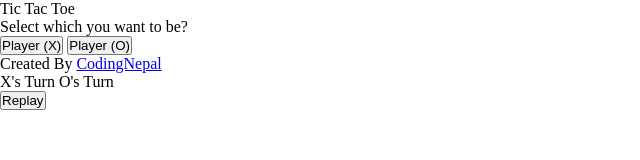
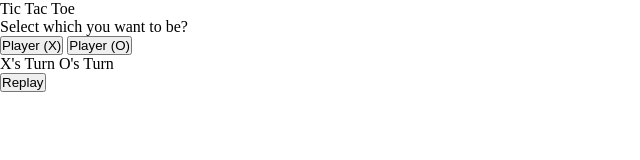
Before and after one commit to Mukund2024137/Tic-Tac-Toe, a plain HTML site: page index.html in a window 1280 px wide. Shown: the whole page, without its empty margins (0-640 px from the left). Drawn offline with Linux system fonts and the light colour scheme; a web font is replaced by a local one.

Commit message:
Update index.html

```diff
--- a/index.html
+++ b/index.html
@@ -1,9 +1,8 @@
 <!DOCTYPE html>
-<!-- Created By CodingNepal - www.youtube.com/codingnepal || www.codingnepalweb.com -->
 <html lang="en">
 <head>
     <meta charset="UTF-8">
-    <title>Tic Tac Toe Game | CodingNepal</title>
+    <title>Tic Tac Toe Game</title>
     <link rel="stylesheet" href="style.css">
     <link rel="stylesheet" href="https://cdnjs.cloudflare.com/ajax/libs/font-awesome/5.15.3/css/all.min.css"/>
 </head>
@@ -16,9 +15,6 @@
       <div class="options">
         <button class="playerX">Player (X)</button>
         <button class="playerO">Player (O)</button>
-      </div>
-      <div class="credit">Created By <a href="https://www.youtube.com/codingnepal" target="_blank">CodingNepal</a></div>
-    </div>
   </div>
 
   <!-- playboard section -->
```
